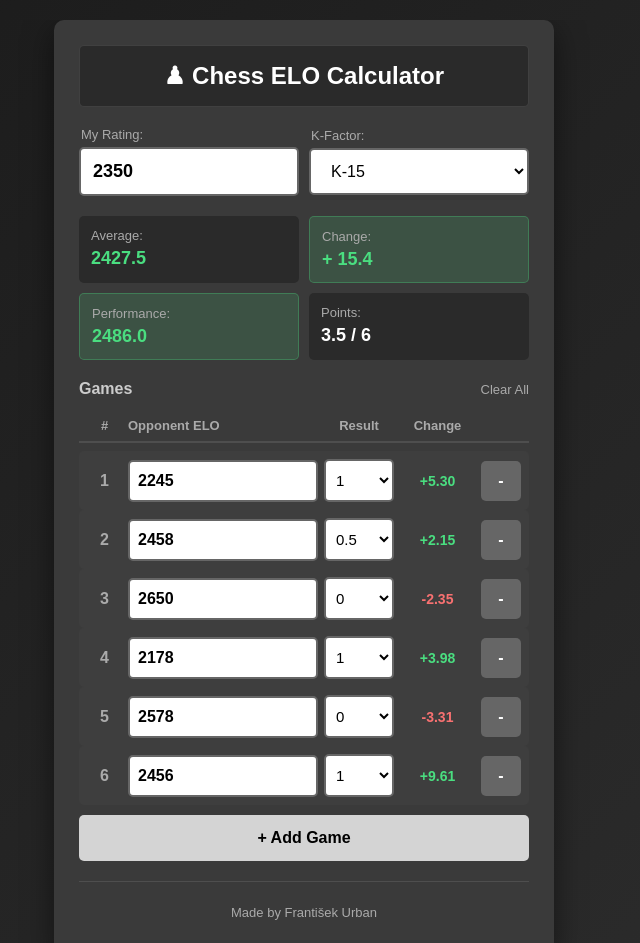
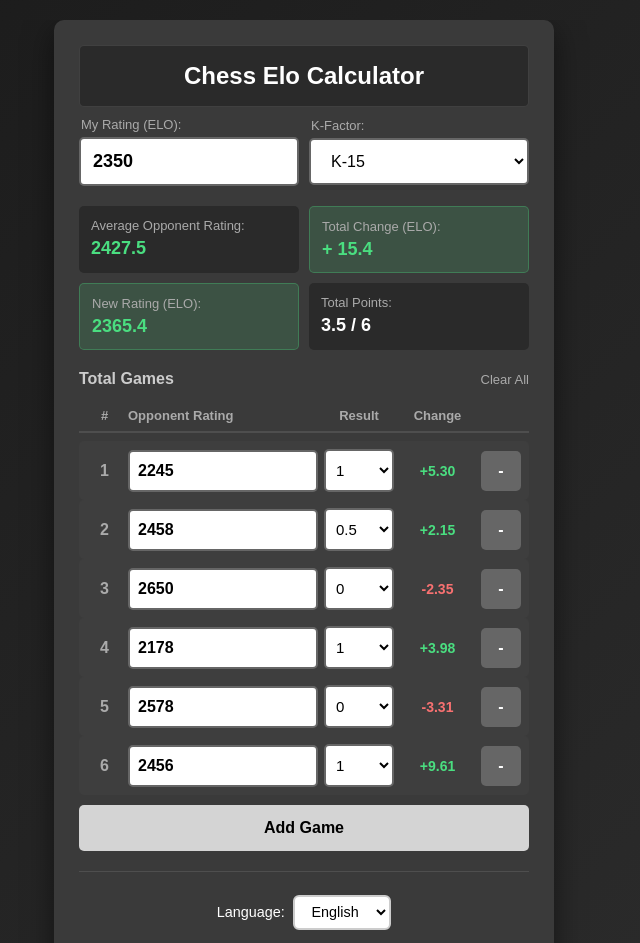
Before and after one commit to fandau1/easy-chess-elo-calculator, a Vue app: page / in a window 1280 px wide. Shown: the top 943 px of the page, without its empty margins (336-976 px from the left). Built offline with nearby package versions, Linux system fonts and the light colour scheme.

Commit message:
added localization

```diff
--- a/index.html
+++ b/index.html
@@ -1,5 +1,5 @@
 <!DOCTYPE html>
-<html lang="cs">
+<html lang="en">
   <head>
     <meta charset="UTF-8">
     <link rel="icon" href="/favicon.ico" sizes="any" />
--- a/package.json
+++ b/package.json
@@ -16,6 +16,7 @@
   },
   "dependencies": {
     "vue": "^3.5.27",
+    "vue-i18n": "^11.2.8",
     "vue-router": "^5.0.1"
   },
   "devDependencies": {
--- a/src/App.vue
+++ b/src/App.vue
@@ -1,11 +1,14 @@
 <script setup lang="ts">
 import { ref, computed } from 'vue'
+import { useI18n } from 'vue-i18n'
 import ReloadPrompt from './components/ReloadPrompt.vue'
+import LanguageSwitcher from './components/LanguageSwitcher.vue'
 import {
   type Game,
-  calculatePerformance,
   validateRating,
 } from './utils/eloCalculator'
+
+const { t } = useI18n()
 
 interface SavedData {
   myRating: number
@@ -74,8 +77,8 @@ const totalChange = computed(() => {
   return games.value.reduce((sum, game) => sum + game.change, 0)
 })
 
-const performance = computed(() => {
-  return calculatePerformance(average.value, totalPoints.value, games.value.length)
+const newRating = computed(() => {
+  return myRating.value + totalChange.value
 })
 
 function addGame(opponentRating = 2000, result = 1) {
@@ -282,9 +285,7 @@ function clearAllGames() {
     return
   }
 
-  const confirmed = confirm(
-    `Do you really want to delete all games (${games.value.length})?\n\nThis action cannot be revert.`
-  )
+  const confirmed = confirm(t('actions.confirmReset'))
 
   if (confirmed) {
     games.value = []
@@ -301,11 +302,11 @@ loadSavedData()
 <template>
   <ReloadPrompt />
   <div class="container">
-    <h1>♟ Chess ELO Calculator</h1>
+    <h1>{{ t('header.title') }}</h1>
 
     <div class="rating-input">
       <div class="rating-group">
-        <label>My Rating:</label>
+        <label>{{ t('settings.myRating') }}:</label>
         <input
           type="number"
           v-model.number="myRating"
@@ -317,7 +318,7 @@ loadSavedData()
         >
       </div>
       <div class="k-factor-group">
-        <label>K-Factor:</label>
+        <label>{{ t('settings.kFactor') }}:</label>
         <select v-model.number="kFactor" @change="calculate">
           <option :value="10">K-10</option>
           <option :value="15">K-15</option>
@@ -331,32 +332,32 @@ loadSavedData()
 
     <div class="stats">
       <div class="stat-item">
-        <div class="stat-label">Average:</div>
+        <div class="stat-label">{{ t('summary.averageOpponent') }}:</div>
         <div class="stat-value" :class="average > myRating ? 'positive' : average < myRating ? 'negative' : ''">{{ average.toFixed(1) }}</div>
       </div>
       <div class="stat-item" :class="totalChange > 0 ? 'stat-positive' : totalChange < 0 ? 'stat-negative' : ''">
-        <div class="stat-label">Change:</div>
+        <div class="stat-label">{{ t('summary.totalChange') }}:</div>
         <div class="stat-value" :class="totalChange > 0 ? 'positive' : totalChange < 0 ? 'negative' : ''">{{ (totalChange >= 0 ? '+ ' : '') + totalChange.toFixed(1) }}</div>
       </div>
-      <div class="stat-item" :class="performance > myRating ? 'stat-positive' : performance < myRating ? 'stat-negative' : ''">
-        <div class="stat-label">Performance:</div>
-        <div class="stat-value" :class="performance > myRating ? 'positive' : performance < myRating ? 'negative' : ''">{{ performance.toFixed(1) }}</div>
+      <div class="stat-item" :class="newRating > myRating ? 'stat-positive' : newRating < myRating ? 'stat-negative' : ''">
+        <div class="stat-label">{{ t('summary.newRating') }}:</div>
+        <div class="stat-value" :class="newRating > myRating ? 'positive' : newRating < myRating ? 'negative' : ''">{{ newRating.toFixed(1) }}</div>
       </div>
       <div class="stat-item">
-        <div class="stat-label">Points:</div>
+        <div class="stat-label">{{ t('summary.totalPoints') }}:</div>
         <div class="stat-value">{{ totalPoints.toFixed(1) }} / {{ games.length }}</div>
       </div>
     </div>
 
     <div class="games-section">
       <div class="games-section-header">
-        <span class="games-title">Games</span>
+        <span class="games-title">{{ t('summary.totalGames') }}</span>
         <span
           class="clear-link"
           @click="clearAllGames()"
           :class="{ disabled: games.length === 0 }"
         >
-          Clear All
+          {{ t('actions.clearAll') }}
         </span>
       </div>
 
@@ -364,9 +365,9 @@ loadSavedData()
         <!-- Header with labels -->
         <div class="games-header">
           <span>#</span>
-          <span>Opponent ELO</span>
-          <span>Result</span>
-          <span>Change</span>
+          <span>{{ t('game.opponentRating') }}</span>
+          <span>{{ t('game.result') }}</span>
+          <span>{{ t('game.change') }}</span>
           <span></span>
         </div>
 
@@ -407,10 +408,14 @@ loadSavedData()
       </template>
       </div>
 
-      <button id="addGameBtn" @click="addGame()">+ Add Game</button>
+      <button id="addGameBtn" @click="addGame()">{{ t('game.addGame') }}</button>
     </div>
 
     <div class="footer">
+      <div class="language-display">
+        <LanguageSwitcher />
+      </div>
+
       <div class="developer-display">
         Made by František Urban
       </div>
@@ -431,11 +436,18 @@ loadSavedData()
   box-sizing: border-box;
 }
 
+.header-with-language {
+  display: flex;
+  flex-direction: column;
+  gap: 10px;
+  margin-bottom: 20px;
+}
+
 h1 {
   background: #2a2a2a;
   padding: 16px;
   border-radius: 5px;
-  margin-bottom: 20px;
+  margin: 0;
   text-align: center;
   font-size: 24px;
   border: 1px solid rgba(255, 255, 255, 0.1);
@@ -457,6 +469,7 @@ h1 {
   flex-direction: column;
   align-items: stretch;
   gap: 5px;
+  margin-top: 10px;
 }
 
 .rating-group label,
@@ -739,6 +752,13 @@ button:active {
   padding: 8px;
 }
 
+.language-display {
+  display: flex;
+  justify-content: center;
+  align-items: center;
+  gap: 8px;
+}
+
 /* === Responsive design === */
 @media (max-width: 480px) {
   .container {
--- /dev/null
+++ b/src/components/LanguageSwitcher.vue
@@ -0,0 +1,64 @@
+<script setup lang="ts">
+import { useI18n } from 'vue-i18n'
+import { setLocale, SUPPORT_LOCALES, type SupportLocale } from '../i18n'
+
+const { t, locale } = useI18n()
+
+function changeLocale(newLocale: SupportLocale) {
+  setLocale(newLocale)
+}
+</script>
+
+<template>
+  <div class="language-switcher">
+    <label for="language-select">{{ t('language.select') }}:</label>
+    <select
+      id="language-select"
+      :value="locale"
+      @change="changeLocale(($event.target as HTMLSelectElement).value as SupportLocale)"
+      class="language-select"
+    >
+      <option
+        v-for="lang in SUPPORT_LOCALES"
+        :key="lang"
+        :value="lang"
+      >
+        {{ t(`language.${lang}`) }}
+      </option>
+    </select>
+  </div>
+</template>
+
+<style scoped>
+.language-switcher {
+  display: flex;
+  align-items: center;
+  gap: 0.5rem;
+  padding: 0.5rem;
+}
+
+label {
+  font-weight: 500;
+  font-size: 0.9rem;
+}
+
+.language-select {
+  padding: 0.4rem 0.8rem;
+  border: 2px solid #ccc;
+  border-radius: 6px;
+  background-color: white;
+  font-size: 0.9rem;
+  cursor: pointer;
+  transition: all 0.2s;
+}
+
+.language-select:hover {
+  border-color: #646cff;
+}
+
+.language-select:focus {
+  outline: none;
+  border-color: #646cff;
+  box-shadow: 0 0 0 3px rgba(100, 108, 255, 0.1);
+}
+</style>
--- /dev/null
+++ b/src/i18n/index.ts
@@ -0,0 +1,58 @@
+import { createI18n } from 'vue-i18n'
+
+// Import překladů
+import en from './locales/en.json'
+import cs from './locales/cs.json'
+
+// Typ zpráv pro TypeScript
+export type MessageSchema = typeof en
+
+// Podporované jazyky
+export const SUPPORT_LOCALES = ['en', 'cs'] as const
+export type SupportLocale = (typeof SUPPORT_LOCALES)[number]
+
+// Klíč pro localStorage
+const LOCALE_STORAGE_KEY = 'lang'
+
+// Detekce jazyka prohlížeče
+function getBrowserLocale(): SupportLocale {
+  const navigatorLocale = navigator.language.split('-')[0]
+  return SUPPORT_LOCALES.includes(navigatorLocale as SupportLocale)
+    ? (navigatorLocale as SupportLocale)
+    : 'en'
+}
+
+// Získání uloženého nebo detekovaného jazyka
+function getInitialLocale(): SupportLocale {
+  const saved = localStorage.getItem(LOCALE_STORAGE_KEY)
+  if (saved && SUPPORT_LOCALES.includes(saved as SupportLocale)) {
+    return saved as SupportLocale
+  }
+  return getBrowserLocale()
+}
+
+// Konfigurace i18n
+const i18n = createI18n({
+  legacy: false, // použití Composition API
+  locale: getInitialLocale(),
+  fallbackLocale: 'en',
+  messages: {
+    en,
+    cs,
+  },
+  globalInjection: true,
+  missingWarn: false,
+  fallbackWarn: false,
+})
+
+// Pomocná funkce pro změnu jazyka
+export function setLocale(locale: SupportLocale) {
+  i18n.global.locale.value = locale
+  localStorage.setItem(LOCALE_STORAGE_KEY, locale)
+  document.documentElement.lang = locale
+}
+
+// Nastavení počátečního jazyka v HTML
+document.documentElement.lang = getInitialLocale()
+
+export default i18n
--- /dev/null
+++ b/src/i18n/locales/cs.json
@@ -0,0 +1,73 @@
+{
+  "app": {
+    "title": "Šachová ELO Kalkulačka"
+  },
+  "header": {
+    "title": "Šachová ELO Kalkulačka"
+  },
+  "settings": {
+    "myRating": "Moje Hodnocení ELO",
+    "kFactor": "K-Faktor",
+    "kFactorInfo": "K-faktor určuje, jak moc se vaše hodnocení změní po každé hře. Typické hodnoty:",
+    "kFactorValues": {
+      "beginner": "Začátečníci / rychle se zlepšující hráči: 40",
+      "intermediate": "Průměrní hráči: 20",
+      "advanced": "Pokročilí hráči (>2400): 10-15"
+    }
+  },
+  "game": {
+    "opponent": "Soupeř",
+    "result": "Výsledek",
+    "change": "Změna",
+    "win": "Výhra",
+    "draw": "Remíza",
+    "loss": "Prohra",
+    "opponentRating": "Hodnocení Soupeře",
+    "gameResult": "Výsledek Hry",
+    "addGame": "Přidat Hru",
+    "deleteGame": "Smazat",
+    "noGames": "Zatím žádné hry. Přidejte svou první hru!"
+  },
+  "summary": {
+    "title": "Souhrn",
+    "averageOpponent": "Průměrné Hodnocení Soupeře",
+    "totalPoints": "Celkový Počet Bodů",
+    "totalGames": "Všechny Hry",
+    "currentRating": "Současné Hodnocení (ELO)",
+    "totalChange": "Celková Změna (ELO)",
+    "newRating": "Nové Hodnocení (ELO)"
+  },
+  "actions": {
+    "reset": "Resetovat Vše",
+    "confirmReset": "Opravdu chcete resetovat všechna data?",
+    "save": "Uložit",
+    "cancel": "Zrušit",
+    "close": "Zavřít",
+    "clearAll": "Vymazat Vše"
+  },
+  "language": {
+    "select": "Jazyk",
+    "en": "English",
+    "cs": "Čeština"
+  },
+  "info": {
+    "about": "O Aplikaci",
+    "description": "Tato kalkulačka vám pomůže sledovat a vypočítat změny vašeho šachového hodnocení na základě Elo ratingu.",
+    "howToUse": "Jak Použít",
+    "step1": "Zadejte své současné hodnocení a K-faktor",
+    "step2": "Přidejte hry s hodnocením soupeřů a výsledky",
+    "step3": "Prohlédněte si změnu hodnocení a výkonnostní rating",
+    "eloSystem": "Systém Elo Ratingu",
+    "eloDescription": "Systém Elo ratingu je metoda pro výpočet relativní úrovně dovedností hráčů. Vyšší hodnocení znamená silnějšího hráče."
+  },
+  "validation": {
+    "invalidRating": "Prosím zadejte platné hodnocení (100-3000)",
+    "invalidKFactor": "Prosím zadejte platný K-faktor (1-100)",
+    "invalidResult": "Výsledek musí být 0 (prohra), 0.5 (remíza), nebo 1 (výhra)"
+  },
+  "storage": {
+    "saved": "Data úspěšně uložena",
+    "loaded": "Data úspěšně načtena",
+    "cleared": "Všechna data vymazána"
+  }
+}
--- /dev/null
+++ b/src/i18n/locales/en.json
@@ -0,0 +1,73 @@
+{
+  "app": {
+    "title": "Chess Elo Calculator"
+  },
+  "header": {
+    "title": "Chess Elo Calculator"
+  },
+  "settings": {
+    "myRating": "My Rating (ELO)",
+    "kFactor": "K-Factor",
+    "kFactorInfo": "The K-factor determines how much your rating changes per game. Typical values:",
+    "kFactorValues": {
+      "beginner": "Beginners / rapidly improving players: 40",
+      "intermediate": "Intermediate players: 20",
+      "advanced": "Advanced players (>2400): 10-15"
+    }
+  },
+  "game": {
+    "opponent": "Opponent",
+    "result": "Result",
+    "change": "Change",
+    "win": "Win",
+    "draw": "Draw",
+    "loss": "Loss",
+    "opponentRating": "Opponent Rating",
+    "gameResult": "Game Result",
+    "addGame": "Add Game",
+    "deleteGame": "Delete",
+    "noGames": "No games yet. Add your first game!"
+  },
+  "summary": {
+    "title": "Summary",
+    "averageOpponent": "Average Opponent Rating",
+    "totalPoints": "Total Points",
+    "totalGames": "Total Games",
+    "currentRating": "Current Rating (ELO)",
+    "totalChange": "Total Change (ELO)",
+    "newRating": "New Rating (ELO)"
+  },
+  "actions": {
+    "reset": "Reset All",
+    "confirmReset": "Are you sure you want to reset all data?",
+    "save": "Save",
+    "cancel": "Cancel",
+    "close": "Close",
+    "clearAll": "Clear All"
+  },
+  "language": {
+    "select": "Language",
+    "en": "English",
+    "cs": "Čeština"
+  },
+  "info": {
+    "about": "About",
+    "description": "This calculator helps you track and calculate your chess rating changes based on the Elo rating system.",
+    "howToUse": "How to Use",
+    "step1": "Enter your current rating and K-factor",
+    "step2": "Add games with opponent ratings and results",
+    "step3": "See your rating change and performance rating",
+    "eloSystem": "Elo Rating System",
+    "eloDescription": "The Elo rating system is a method for calculating the relative skill levels of players. A higher rating indicates a stronger player."
+  },
+  "validation": {
+    "invalidRating": "Please enter a valid rating (100-3000)",
+    "invalidKFactor": "Please enter a valid K-factor (1-100)",
+    "invalidResult": "Result must be 0 (loss), 0.5 (draw), or 1 (win)"
+  },
+  "storage": {
+    "saved": "Data saved successfully",
+    "loaded": "Data loaded successfully",
+    "cleared": "All data cleared"
+  }
+}
--- a/src/main.ts
+++ b/src/main.ts
@@ -1,8 +1,10 @@
 import { createApp } from 'vue'
 import App from './App.vue'
 import './style.css'
+import i18n from './i18n'
 
 const app = createApp(App)
 
+app.use(i18n)
 
 app.mount('#app')
```
Also changed, not shown: src/composables/useI18n.ts (added, +9 -0 lines), src/i18n/i18n.d.ts (added, +14 -0 lines), src/utils/eloCalculator.ts (+0 -20 lines), 1 other file (tests, documents, lock files or other folders).
